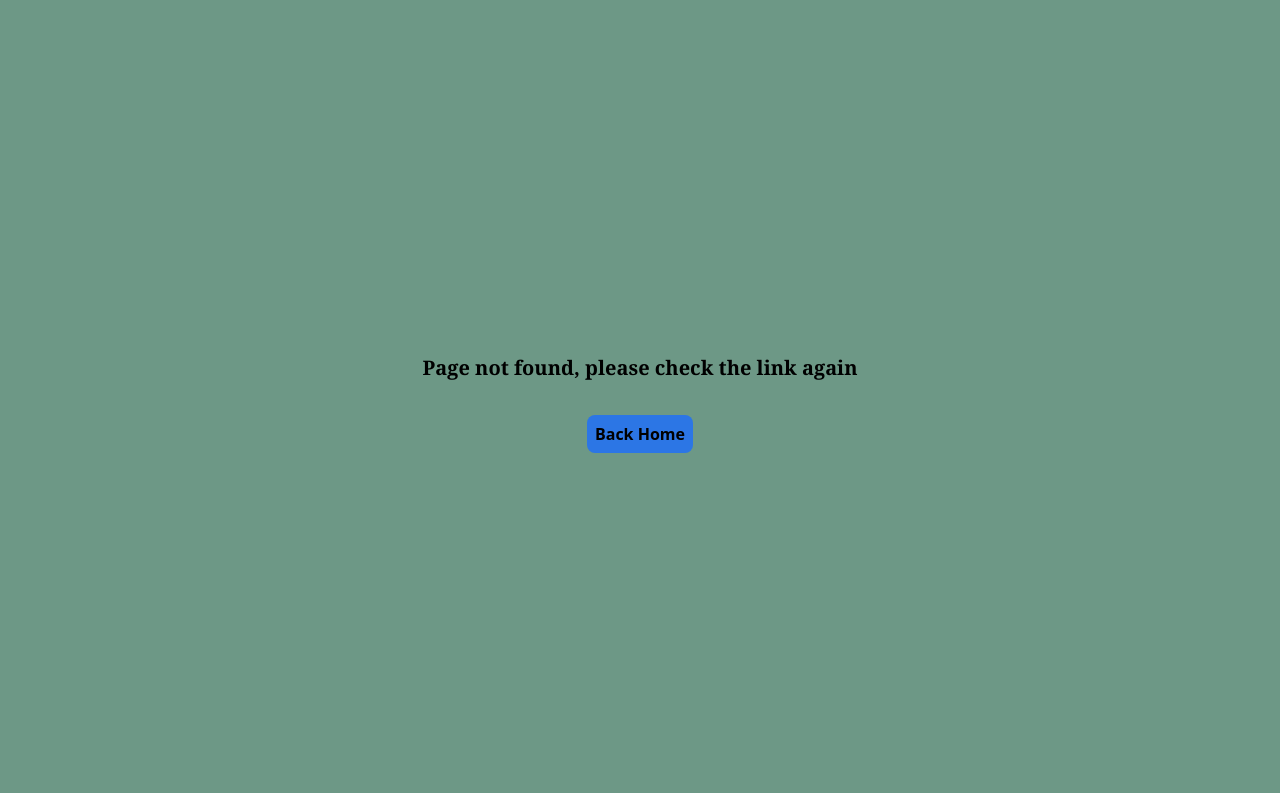
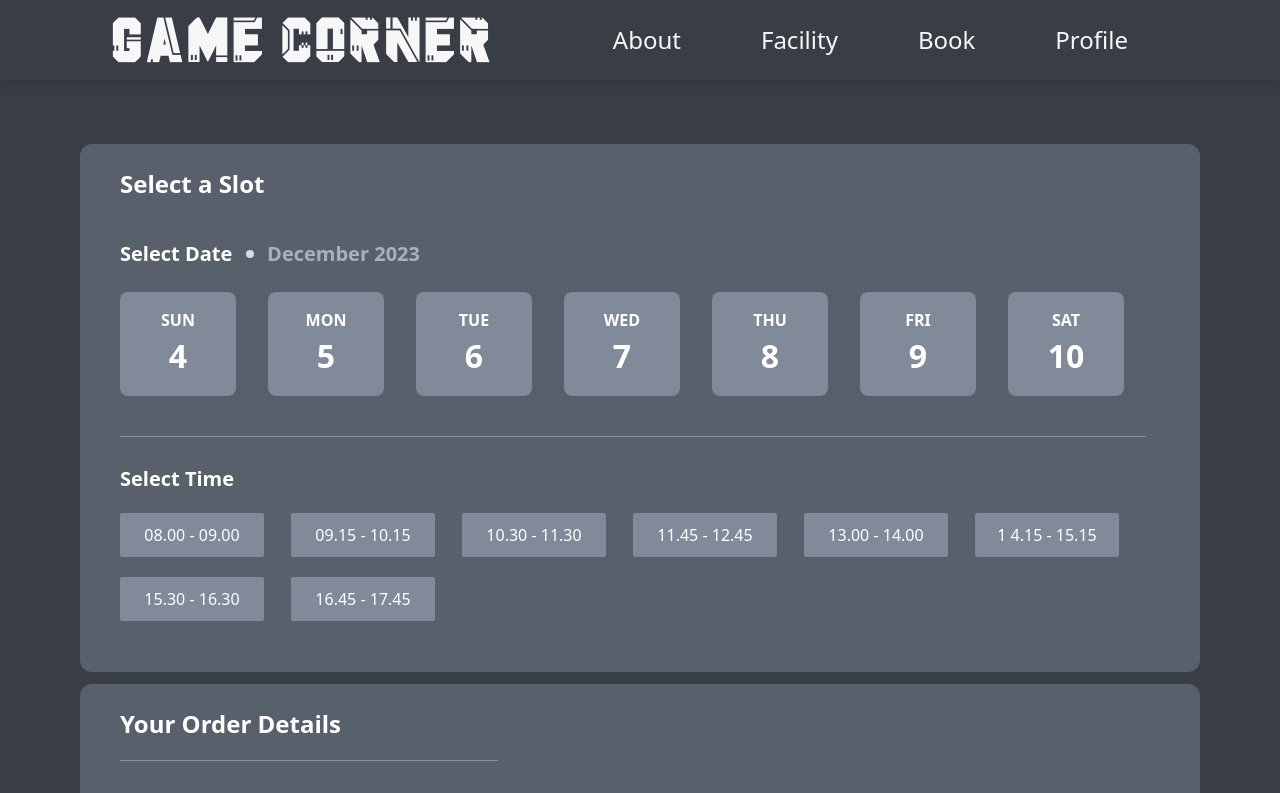
Before and after one commit to mamelilea/Game-Corner, a React (Vite) app: page /gacor/book in a window 1280 px wide. Before the commit this address had no page. Shown: the top 793 px of the page. Built offline with nearby package versions, Linux system fonts and the light colour scheme.

Commit message:
baru jadi

```diff
--- a/src/App.jsx
+++ b/src/App.jsx
@@ -24,7 +24,7 @@ const router = createBrowserRouter([
     element:<Home></Home>,
   },
   {
-    path:"/gacor/booking",
+    path:"/gacor/book",
     element:<Book></Book>,
   },
   {
--- a/src/Component/navbar.jsx
+++ b/src/Component/navbar.jsx
@@ -11,7 +11,7 @@ const navbar = () => {
             <ul className='flex flex-row text-2xl justify-between text-putih'>
                 <li className=' mx-8 hover:bg-biru px-2 py-1 rounded-3xl'><a href="/gacor/#about">About</a></li>
                 <li className=' mx-8 hover:bg-biru px-2 py-1 rounded-3xl'><a href="/gacor/#facility">Facility</a></li>
-                <li className=' mx-8 hover:bg-biru px-2 py-1 rounded-3xl'><a href="/gacor/booking">Book</a></li>
+                <li className=' mx-8 hover:bg-biru px-2 py-1 rounded-3xl'><a href="/gacor/book">Book</a></li>
                 <li className=' mx-8 hover:bg-biru px-2 py-1 rounded-3xl'><a href="/gacor/profile">Profile</a></li>
             </ul>
         </div>
```
